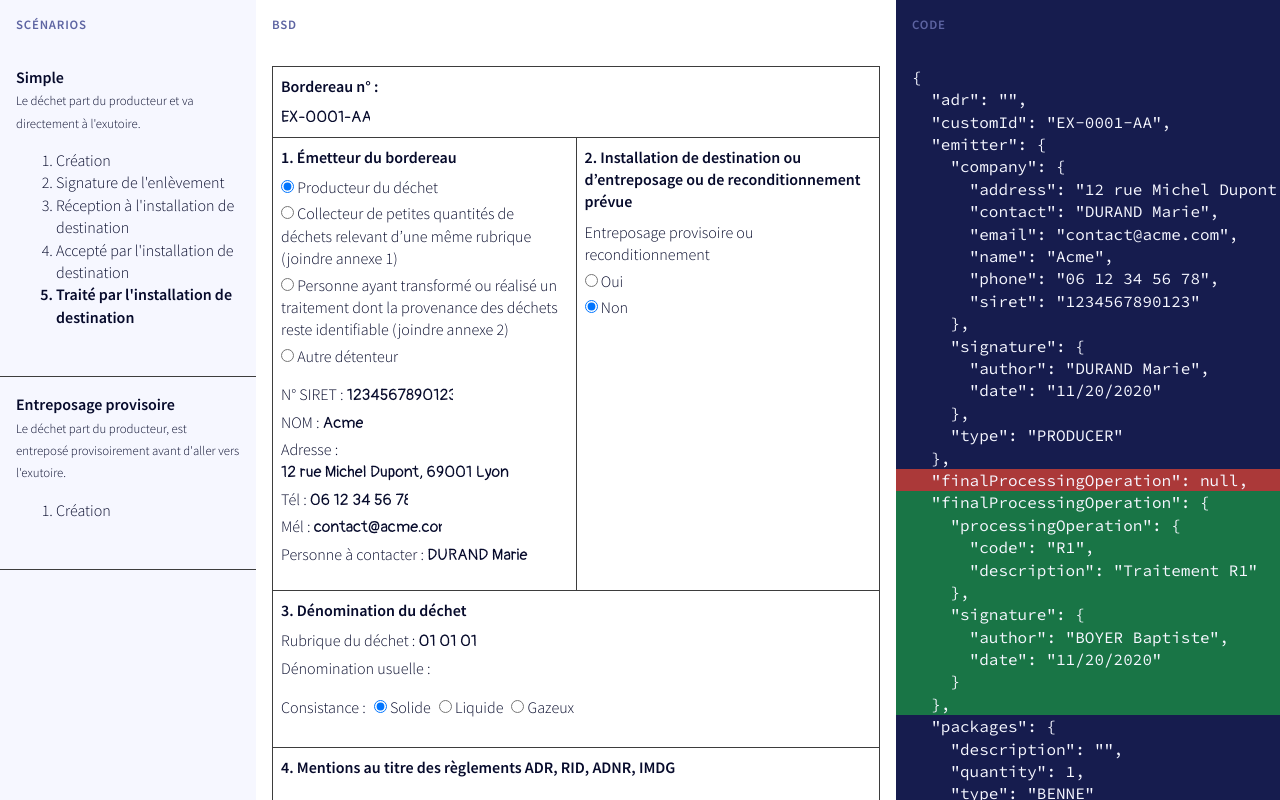
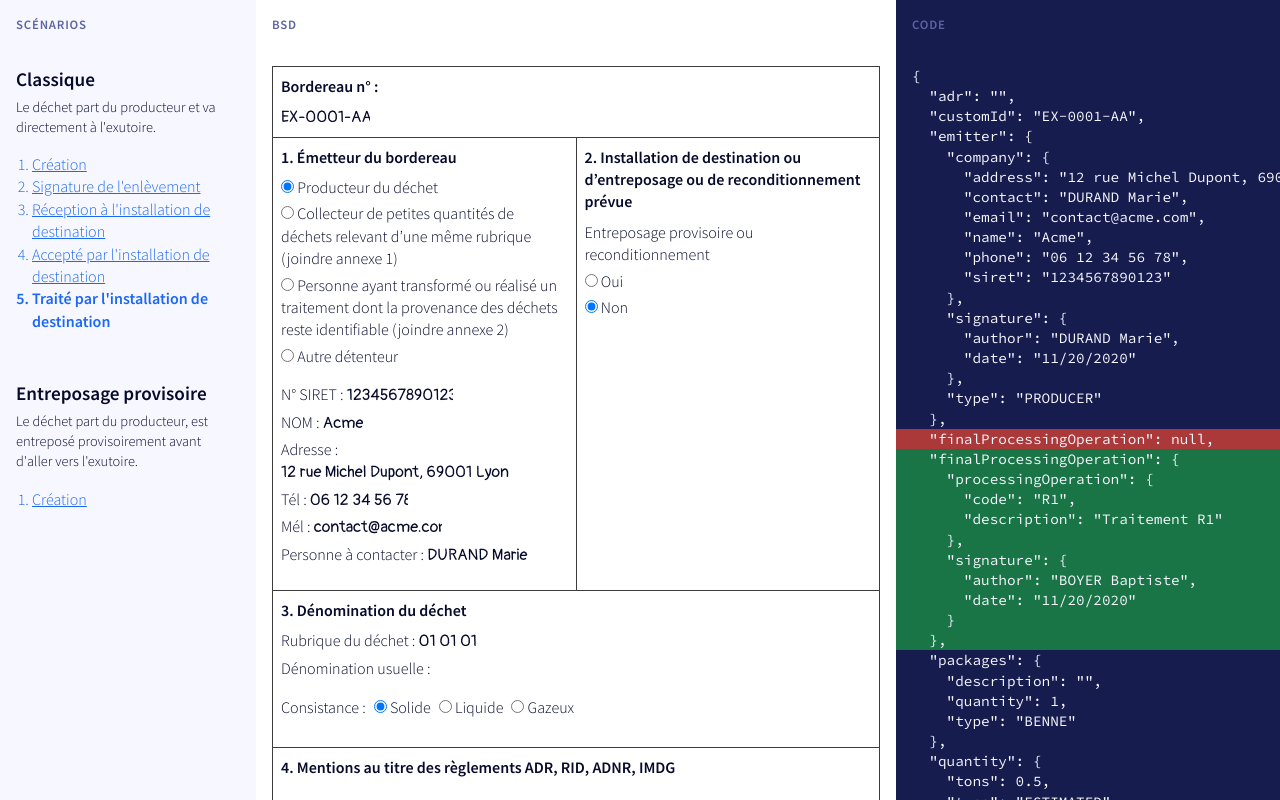
Before and after one commit to Zhouzi/bsd, a React (Create React App) app: page / in a window 1280 px wide. Built offline with nearby package versions, Linux system fonts and the light colour scheme.

Commit message:
Design examples

```diff
--- a/src/App.tsx
+++ b/src/App.tsx
@@ -44,14 +44,41 @@ const CodeColumn = styled(LayoutColumn)`
   width: 30%;
   color: #f6f7ff;
   background-color: #161c4e;
+  font-size: 0.9rem;
 `;
 
 const ExampleItem = styled.article`
   padding: 1rem 1rem 2rem 1rem;
-  border-bottom: 1px solid #3d3d3d;
 `;
 const ExampleItemName = styled.div`
+  font-size: 1.2rem;
+  margin-bottom: 0.25rem;
   font-weight: bold;
+`;
+const ExampleItemDescription = styled.small`
+  display: block;
+  font-size: 0.9rem;
+  margin-bottom: 1rem;
+`;
+const ExampleItemStepList = styled.ol`
+  margin: 0;
+  padding: 0 0 0 1rem;
+`;
+const ExampleItemStepListItem = styled.li.attrs({
+  role: "button",
+  tabIndex: 0,
+})<{ active: boolean }>`
+  cursor: pointer;
+  color: #1d68f3;
+  text-decoration: underline;
+  outline: none;
+
+  ${(props) =>
+    props.active &&
+    css`
+      font-weight: bold;
+      text-decoration: none;
+    `}
 `;
 
 const BsdContainer = styled.div`
@@ -393,7 +420,7 @@ function createProcessingOperation({
 
 const EXAMPLES: Example[] = [
   {
-    name: "Simple",
+    name: "Classique",
     description: "Le déchet part du producteur et va directement à l'exutoire.",
     steps: [
       {
@@ -841,10 +868,25 @@ const EXAMPLES: Example[] = [
 ];
 
 function App() {
-  const [state, setState] = React.useState<{ example: Example; step: number }>({
-    example: EXAMPLES[0],
+  const [state, setState] = React.useState<{ example: string; step: number }>({
+    example: EXAMPLES[0].name,
     step: EXAMPLES[0].steps.length - 1,
   });
+  const { previousInitialValues, initialValues } = React.useMemo(() => {
+    const example = EXAMPLES.find((example) => example.name === state.example);
+
+    if (example == null) {
+      throw new Error(`No example found with name "${state.example}"`);
+    }
+
+    const step = example.steps[state.step];
+    const previousStep = example.steps[Math.max(0, state.step - 1)];
+
+    return {
+      previousInitialValues: previousStep.bsd,
+      initialValues: step.bsd,
+    };
+  }, [state.example, state.step]);
 
   return (
     <>
@@ -855,28 +897,29 @@ function App() {
           {EXAMPLES.map((example) => (
             <ExampleItem key={example.name}>
               <ExampleItemName>{example.name}</ExampleItemName>
-              <small>{example.description}</small>
-              <ol>
+              <ExampleItemDescription>
+                {example.description}
+              </ExampleItemDescription>
+              <ExampleItemStepList>
                 {example.steps.map((step, index) => (
-                  <li
+                  <ExampleItemStepListItem
                     key={step.name}
-                    onClick={() => setState({ example, step: index })}
-                    style={{
-                      fontWeight:
-                        state.example === example && state.step === index
-                          ? "bold"
-                          : "normal",
-                    }}
+                    onClick={() =>
+                      setState({ example: example.name, step: index })
+                    }
+                    active={
+                      state.example === example.name && state.step === index
+                    }
                   >
                     {step.name}
-                  </li>
+                  </ExampleItemStepListItem>
                 ))}
-              </ol>
+              </ExampleItemStepList>
             </ExampleItem>
           ))}
         </ExamplesColumn>
         <Formik
-          initialValues={state.example.steps[state.step].bsd}
+          initialValues={initialValues}
           onSubmit={() => {}}
           enableReinitialize
         >
@@ -1832,10 +1875,8 @@ function App() {
               <CodeColumn>
                 <LayoutColumnTitle>Code</LayoutColumnTitle>
                 <CodeContainer>
-                  {diffJson(
-                    state.example.steps[Math.max(0, state.step - 1)].bsd,
-                    values
-                  ).map(({ added, removed, value }, index) => (
+                  {diffJson(previousInitialValues, values).map(
+                    ({ added, removed, value }, index) => (
                       <CodeLine
                         key={index}
                         variant={
@@ -1844,7 +1885,8 @@ function App() {
                       >
                         {value}
                       </CodeLine>
-                  ))}
+                    )
+                  )}
                 </CodeContainer>
               </CodeColumn>
             </>
```
Lines whose indentation alone changed are shown as unchanged.
